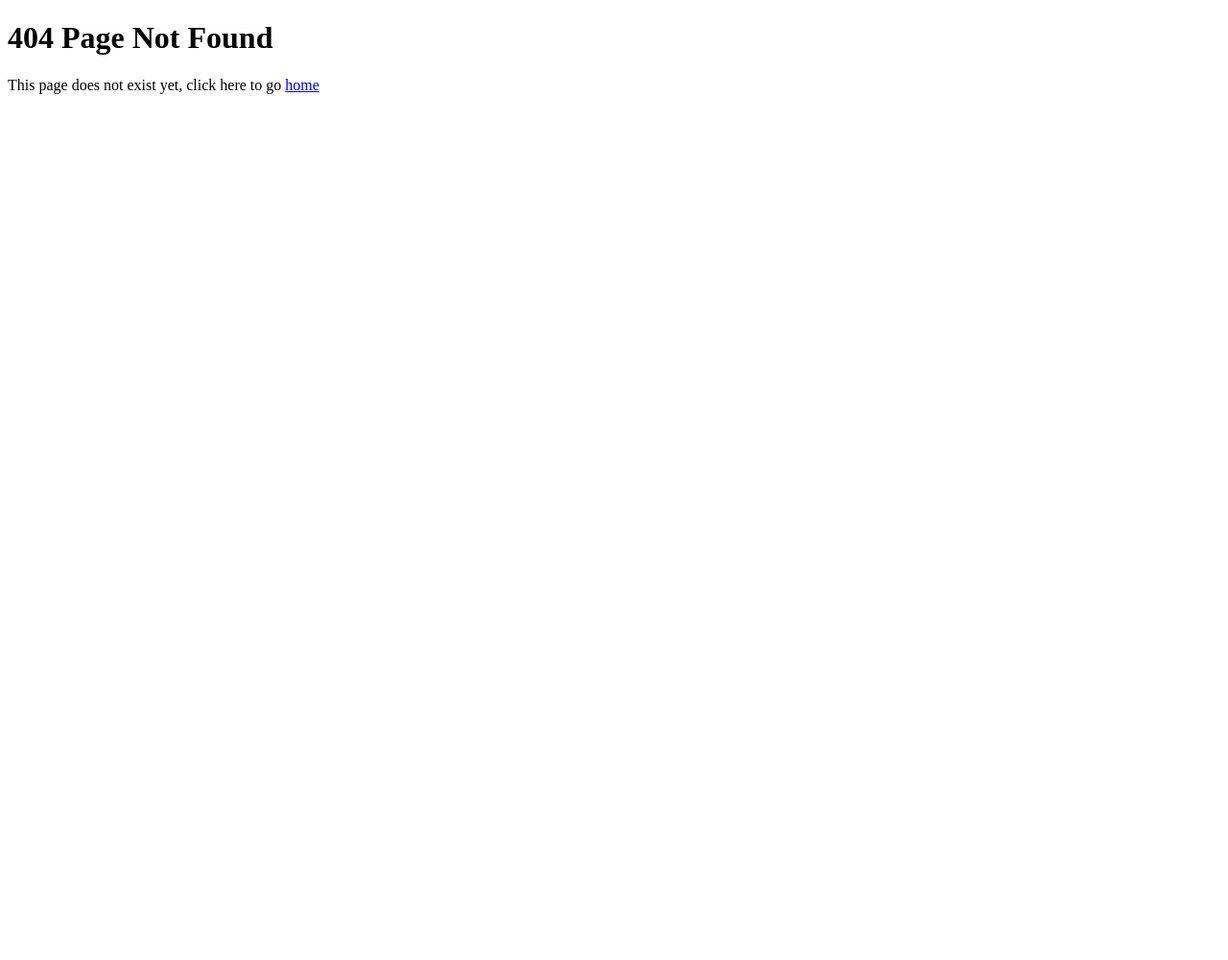
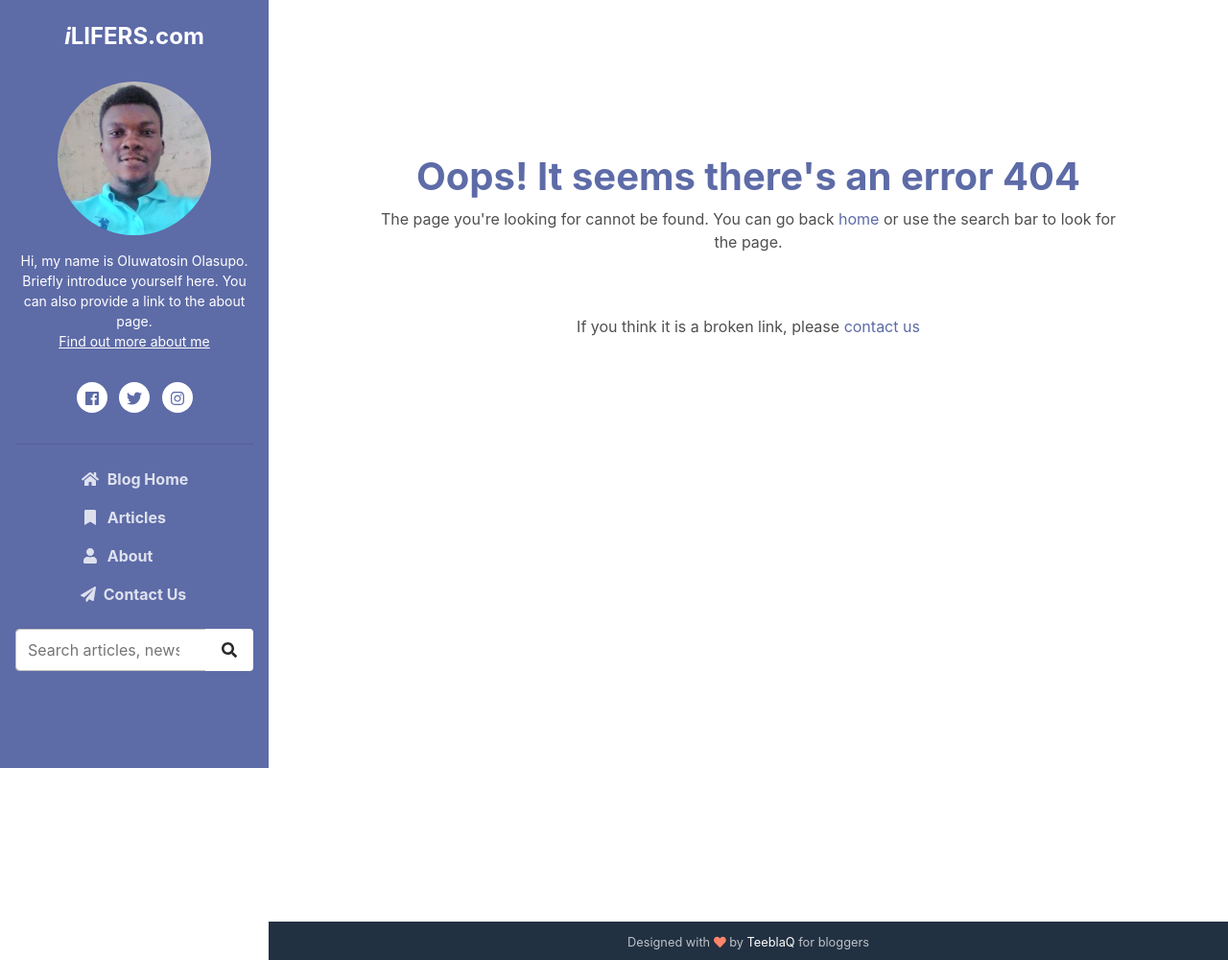
Before and after one commit to TeeblaQ1/My-Blog, a Django app: template templates/404.html in a window 1280 px wide. Shown: the whole page at 96% size. Before the commit the page ends 98 px from the top, so only its background shows below. Run offline with Django 3.2, Linux system fonts and the light colour scheme; the template is opened without the code that fills it, so the values that code supplies are empty; parts of the project's set-up code (start-up, migrations or seed data) failed here and were passed over; some libraries are stand-ins or nearby versions.

Commit message:
404 page updated

```diff
--- a/templates/404.html
+++ b/templates/404.html
@@ -1,10 +1,13 @@
-<!DOCTYPE html>
-<html>
-<head>
-	<title>404 - Page Not Found</title>
-</head>
-<body>
-	<h1>404 Page Not Found</h1>
-	<p>This page does not exist yet, click here to go <a href="{% url 'blog:post_index' %}">home</a></p>
-</body>
-</html>
+{% extends "blog/base.html" %}
+{% load static %}
+
+{% block content %}
+	<div class="container min-vh-100 blog-list ">
+		<div class="text-center mt-3" style="margin-top: 10rem !important">
+			<h1 class="text-primary">Oops! It seems there's an error 404</h1>
+			<p>The page you're looking for cannot be found. You can go back <a href="{% url 'blog:post_index' %}">home</a> or use the search bar to look for the page.</p>
+			<br><br>
+			<p>If you think it is a broken link, please <a href="{% url 'blog:contactus' %}">contact us</a></p>
+		</div>
+	</div>
+{% endblock %}
```
Also changed, not shown: static/assets/images/404-error.png (added), static/assets/images/404.jpg (added), 3 other files.
